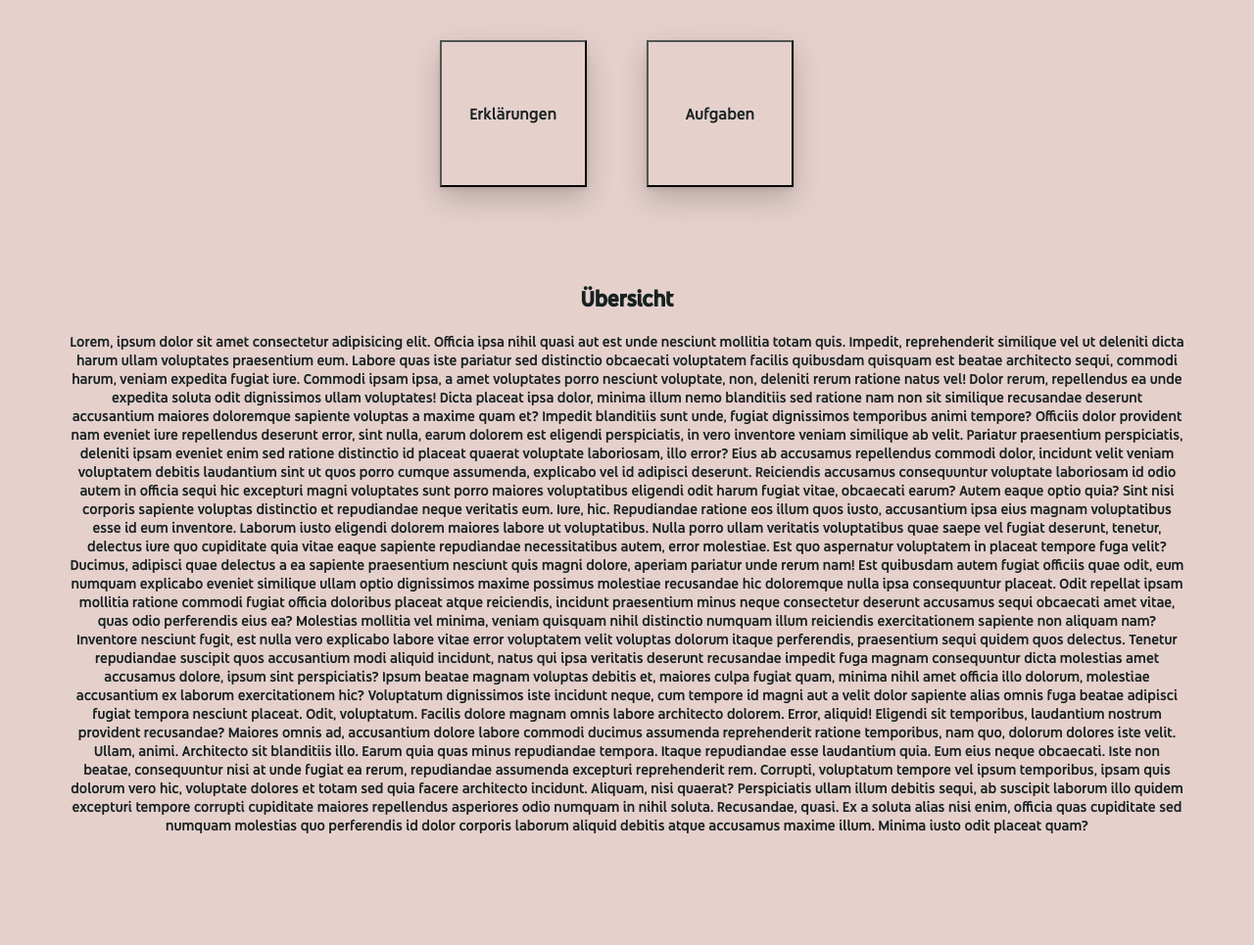
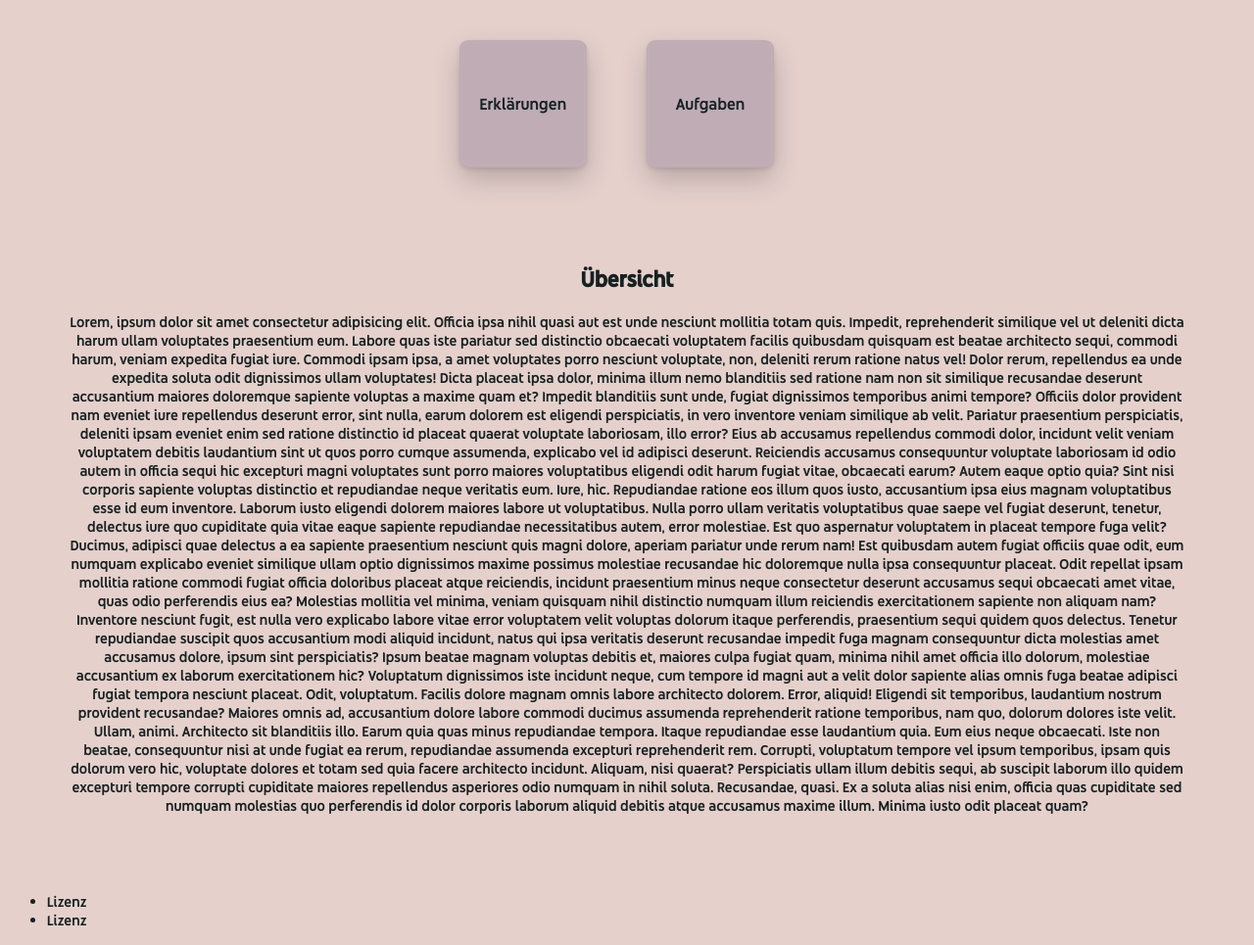
Before and after one commit to Staubtornado/itec-zeitablaufdiagramm, a plain HTML site: page index.html in a window 1280 px wide. Shown: the part 67-1032 px from the top of the page at 98% size. Before the commit the page ends 990 px from the top, so only its background shows below. Drawn offline with Linux system fonts and the light colour scheme.

Commit message:
Improved design of navigation buttons and removed logo

```diff
--- a/default.css
+++ b/default.css
@@ -25,21 +25,24 @@
 }
 
 .nav_button li {
-    transition: all 0.5s;
+    transition: 0.3s;
     margin-right: 5%;
     display: inline-block;
 }
 
 .nav_button button {
-    border-block-color: none;
+    cursor: pointer;
+    border-radius: 7%;
+    border-color: transparent;
+    background-color: #BFACB5;
     font-size: large;
-    box-shadow: rgba(0, 0, 0, 0.2) 0px 12px 28px 0px, rgba(0, 0, 0, 0.1) 0px 2px 4px 0px, rgba(255, 255, 255, 0.05) 0px 0px 0px 1px inset;
-    width: 150px;
-    height: 150px;
+    box-shadow: rgba(0, 0, 0, 0.2) 0 12px 28px 0, rgba(0, 0, 0, 0.1) 0 2px 4px 0, rgba(255, 255, 255, 0.05) 0 0 0 1px inset;
+    width: 130px;
+    height: 130px;
 }
 
 .nav_button li:hover {
-    transition: all 0.5s;
+    transition: all 0.3s;
     transform: scale(1.1);
 }
 
--- a/index.html
+++ b/index.html
@@ -6,11 +6,12 @@
     <title>Zeitablaufdiagramm</title>
     <link rel="stylesheet" href="default.css">
     <link rel="stylesheet" href="header.css">
+    <link rel='stylesheet' href='https://css.gg/bulb.css'>
 </head>
 
 <header>
     <ul class="navigation">
-        <li><a class="logo" href="/">Zeitablaufdiagramm</a></li>
+        <li><a class="logo" href="#">Zeitablaufdiagramm</a></li>
     </ul>
     <ul class="nav_button">
         <li><a href="/content/pages/subpages/erklaerungen.html"><button>Erklärungen</button></a></li>
@@ -43,4 +44,13 @@
     </div>
 </body>
 
+<footer>
+
+    <ul>
+        <li><div><a href="LICENSE">Lizenz</a></div></li>
+        <li><div><a href="LICENSE">Lizenz</a></div></li>
+    </ul>
+
+</footer>
+
 </html>
```
Also changed, not shown: content/pages/subpages/aufgaben.html (+4 -2 lines), content/pages/subpages/erklaerungen.html (+7 -1 lines), logo.png (deleted).
